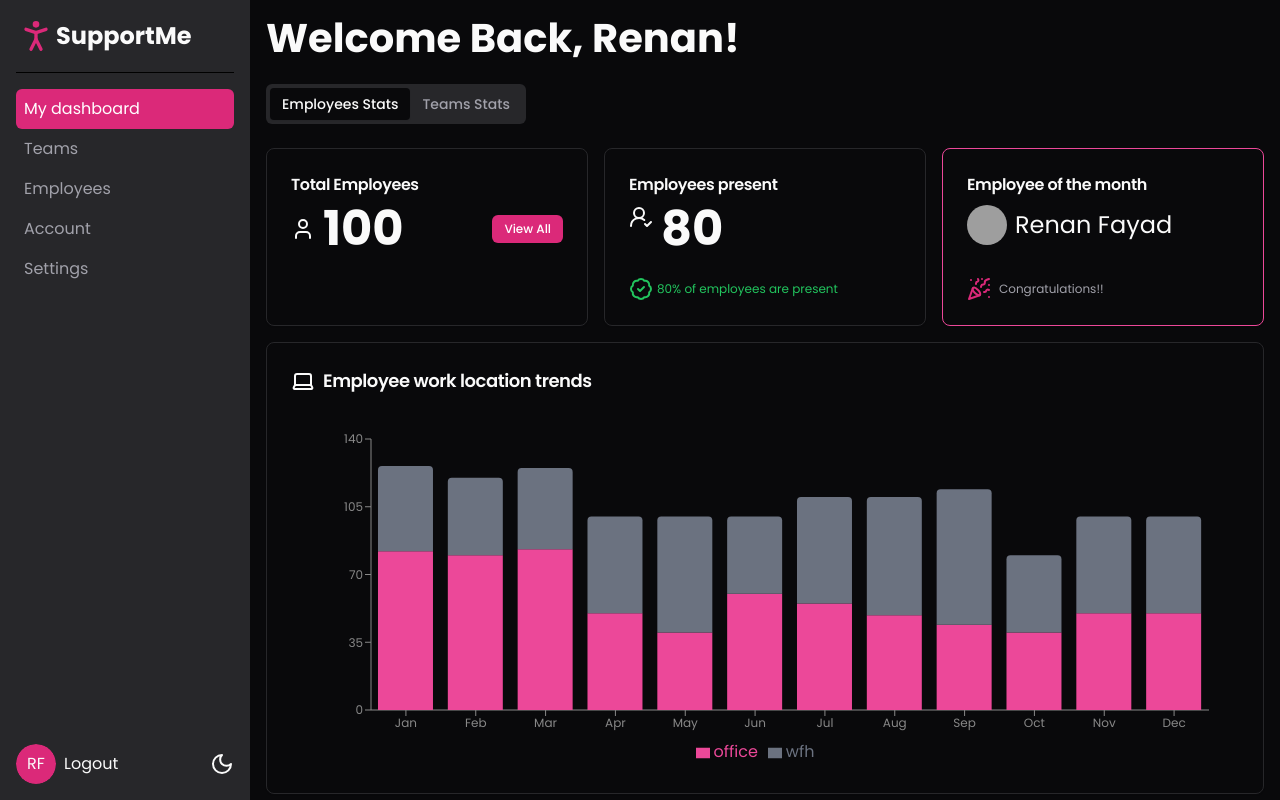
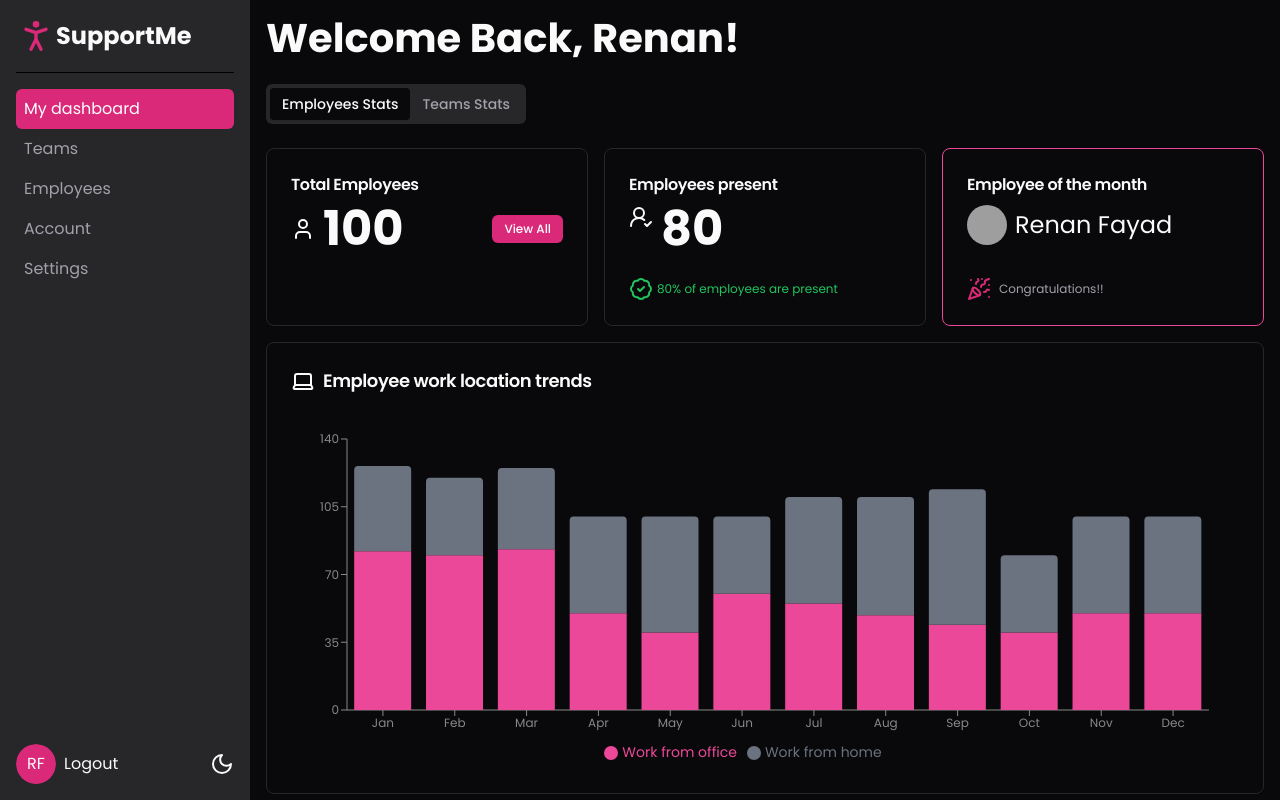
Before and after one commit to RRFayad/Shadcn, a Next.js app in the folder support-me-app/: page /dashboard in a window 1280 px wide. Built offline with nearby package versions, Linux system fonts and the light colour scheme; grey boxes are pictures that could not be loaded.

Commit message:
S06(Dashboard Page): 36. Finish the bar chart

```diff
--- a/support-me-app/src/app/dashboard/components/employees/employees-stats.tsx
+++ b/support-me-app/src/app/dashboard/components/employees/employees-stats.tsx
@@ -98,7 +98,7 @@
             Employee work location trends
           </CardTitle>
         </CardHeader>
-        <CardContent>
+        <CardContent className="pl-0">
           <WorkLocationTrends></WorkLocationTrends>
         </CardContent>
       </Card>
--- a/support-me-app/src/app/dashboard/components/employees/work-location-trends.tsx
+++ b/support-me-app/src/app/dashboard/components/employees/work-location-trends.tsx
@@ -17,6 +17,7 @@
   return (
     <ResponsiveContainer width="100%" height={350}>
       <BarChart
+        className="[&_.recharts-tooltip-cursor]:fill-zinc-200 dark:[&_.recharts-tooltip-cursor]:fill-zinc-800"
         width={500}
         height={300}
         data={DUMMY_DATA}
@@ -29,8 +30,30 @@
       >
         <XAxis dataKey="name" stroke="#888888" fontSize={12} />
         <YAxis stroke="#888888" fontSize={12} />
-        <Tooltip />
-        <Legend />
+        <Tooltip
+          wrapperClassName="dark:!bg-black rounded-md dark:!border-border !text-sm"
+          separator=": "
+          labelClassName="font-bold"
+          formatter={(value, name) => {
+            if (name === "wfh") {
+              return [value, "Work from home"];
+            }
+            if (name === "office") {
+              return [value, "Work from office"];
+            }
+          }}
+        />
+        <Legend
+          iconType="circle"
+          formatter={(value) => {
+            if (value === "office") {
+              return <span className="text-sm">Work from office</span>;
+            }
+            if (value === "wfh") {
+              return <span className="text-sm">Work from home</span>;
+            }
+          }}
+        />
         <Bar dataKey="office" stackId="a" fill="#ec4899" />
         <Bar
           dataKey="wfh"
```
Also changed, not shown: 1 other file (tests, documents, lock files or other folders).
